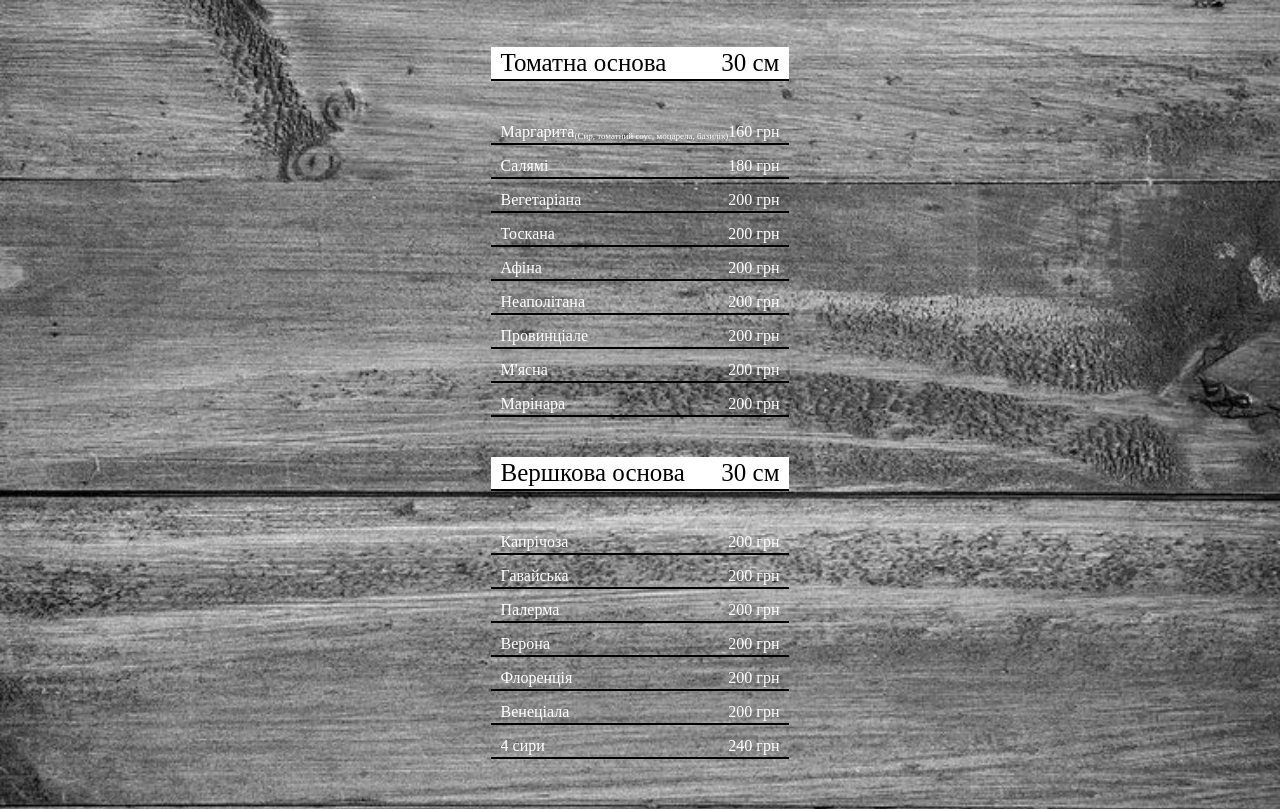
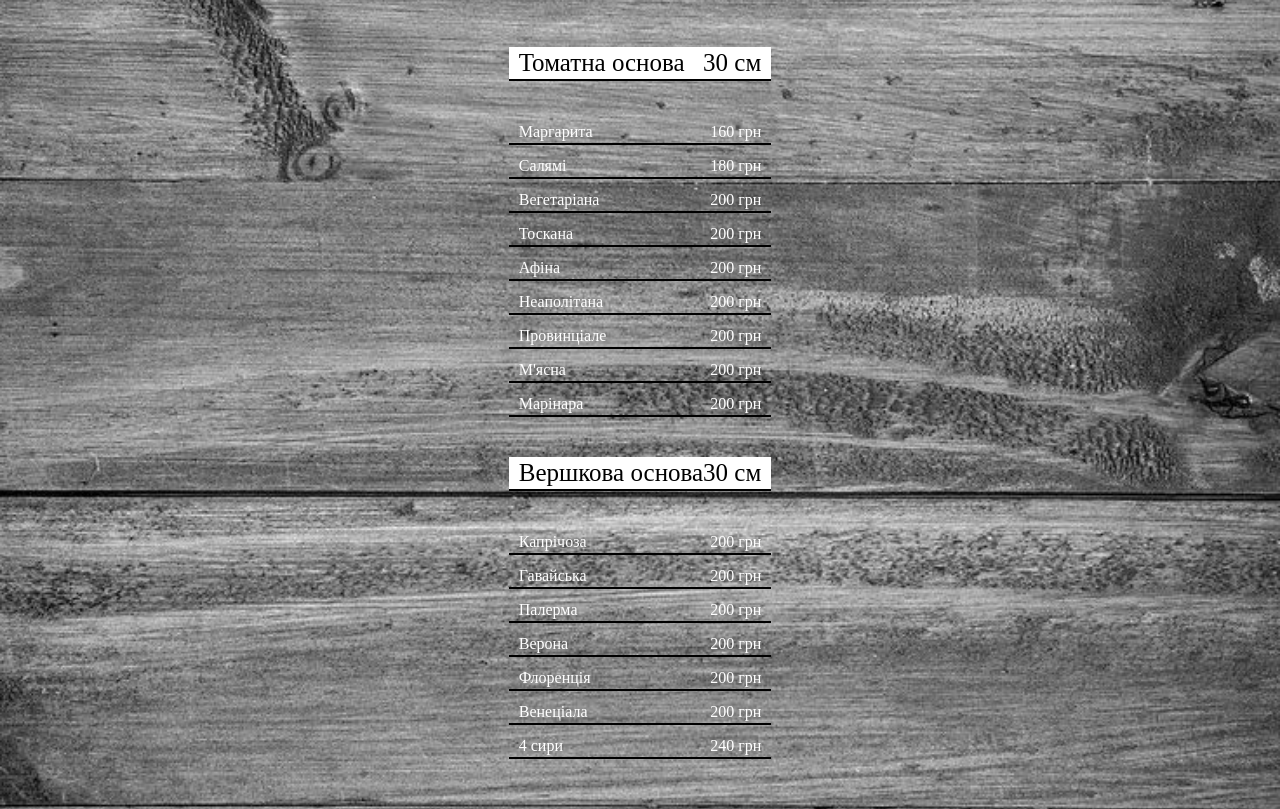
Before and after one commit to aduvancik/kazka1, a React (Create React App) app: page / in a window 1280 px wide. Shown: the part 960-1769 px from the top of the page. Built offline with nearby package versions, Linux system fonts and the light colour scheme.

Commit message:
ssиdfffrd

```diff
--- a/src/App.js
+++ b/src/App.js
@@ -139,7 +139,7 @@ function App() {
           </div>
           <div className="menu-item">
             <p>Маргарита</p>
-          <span className="sklad">(Сир, томатний соус, моцарела, базилік)</span>
+          {/* <span className="sklad">(Сир, томатний соус, моцарела, базилік)</span> */}
             <p></p>
             <p>160 грн</p>
           </div>
```
